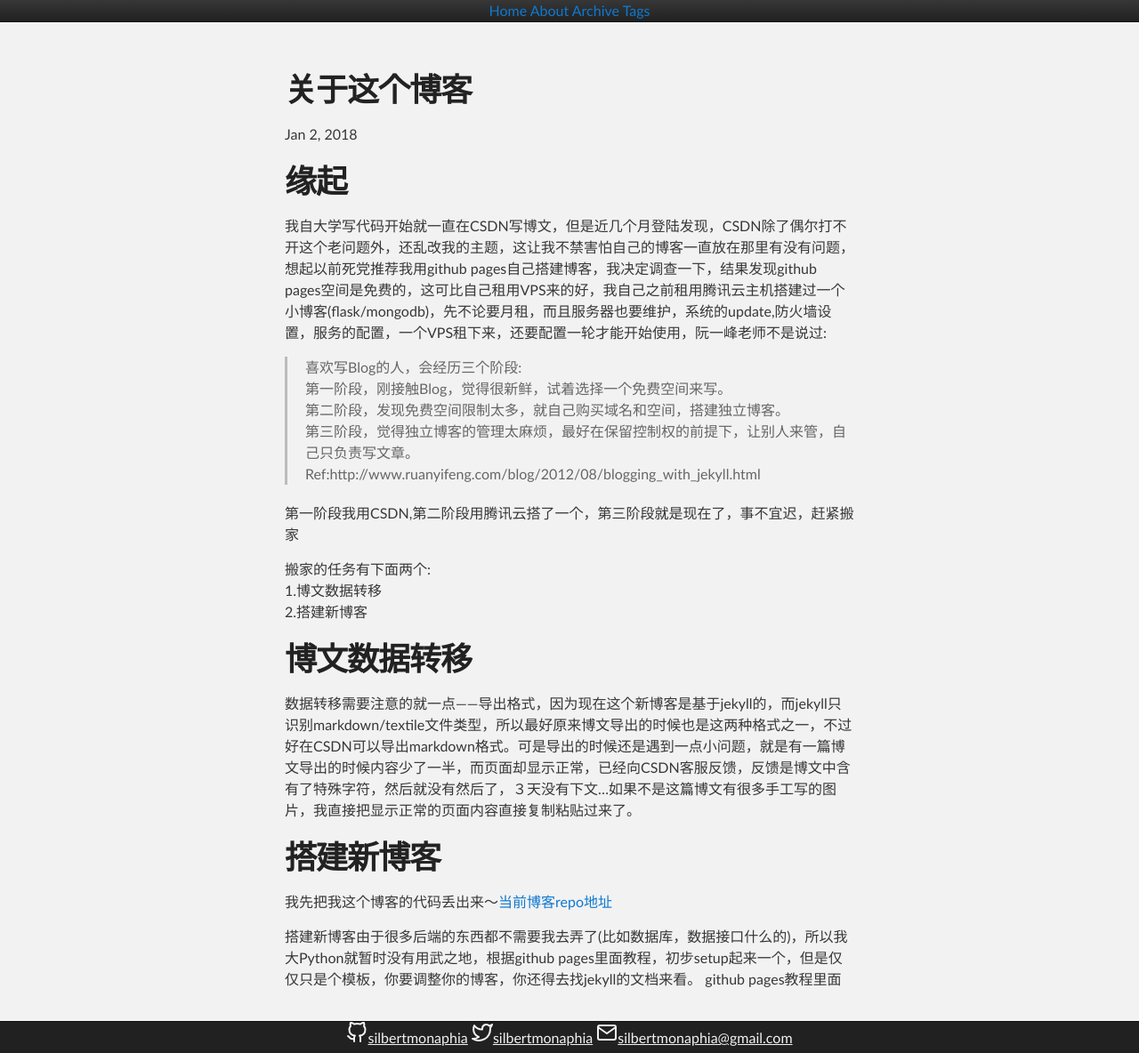
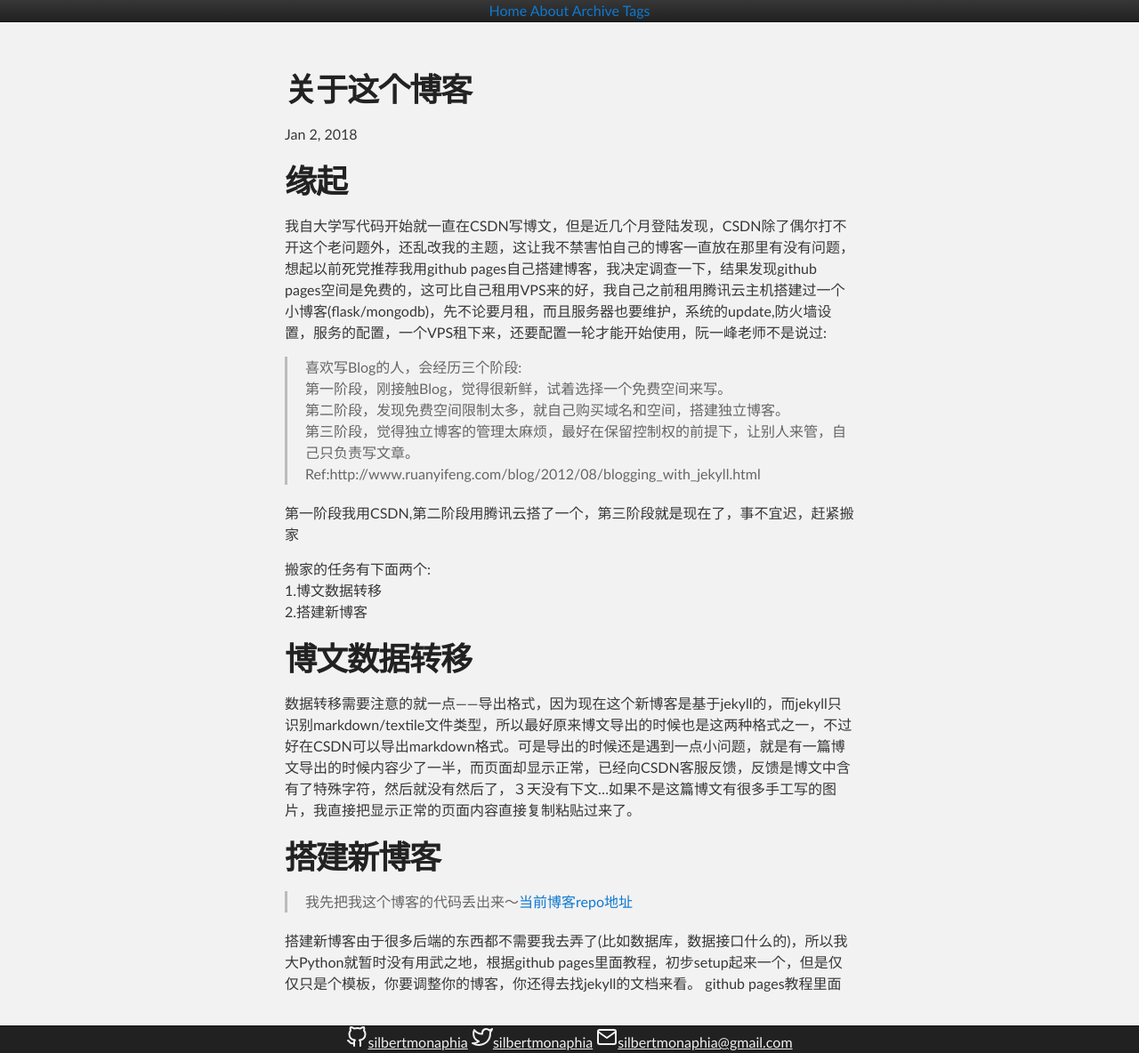
Before and after one commit to silbertmonaphia/silbertmonaphia.github.io, a Jekyll site: the page built from _posts/2018-01-02-关于这个博客.md, in a window 1280 px wide. Shown: the whole page at 89% size. Built offline with Jekyll 4.4.1, drawn with Linux system fonts in a browser that asks for light colours; our own code applies the rules of GitHub Pages for plain Markdown files; the repository's description, which GitHub fills in, is left out.

```diff
--- a/_posts/2018-01-02-关于这个博客.md
+++ b/_posts/2018-01-02-关于这个博客.md
@@ -21,7 +21,7 @@ Ref:http://www.ruanyifeng.com/blog/2012/08/blogging_with_jekyll.html
 数据转移需要注意的就一点——导出格式，因为现在这个新博客是基于jekyll的，而jekyll只识别markdown/textile文件类型，所以最好原来博文导出的时候也是这两种格式之一，不过好在CSDN可以导出markdown格式。可是导出的时候还是遇到一点小问题，就是有一篇博文导出的时候内容少了一半，而页面却显示正常，已经向CSDN客服反馈，反馈是博文中含有了特殊字符，然后就没有然后了，３天没有下文...如果不是这篇博文有很多手工写的图片，我直接把显示正常的页面内容直接复制粘贴过来了。
 
 # 搭建新博客
-我先把我这个博客的代码丢出来～[当前博客repo地址](https://github.com/silbertmonaphia/silbertmonaphia.github.io)
+>我先把我这个博客的代码丢出来～[当前博客repo地址](https://github.com/silbertmonaphia/silbertmonaphia.github.io)
 
 搭建新博客由于很多后端的东西都不需要我去弄了(比如数据库，数据接口什么的)，所以我大Python就暂时没有用武之地，根据github pages里面教程，初步setup起来一个，但是仅仅只是个模板，你要调整你的博客，你还得去找jekyll的文档来看。
 github pages教程里面
```
